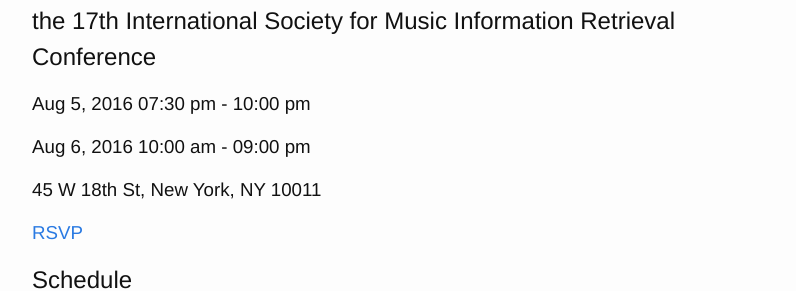
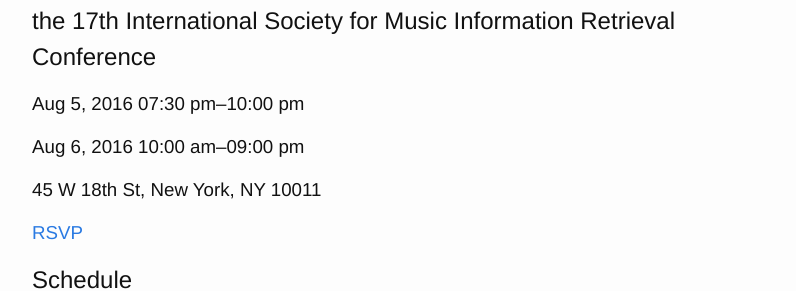
Before and after one commit to musichackathon/mmh_jekyll, a Jekyll site: the page built from _events/2016-08-05.md, in a window 1280 px wide and 900 px high, scrolled down 628 px. Shown: the part 167-458 px from the top of the window, without its empty margins (223-1019 px from the left). Built offline with Jekyll 4.4.1, drawn with Linux system fonts in a browser that asks for light colours.

Commit message:
In the event.html layout, switch hyphen to ndash
Ndashes are appropriate for showing ranges such as times.
Hyphens are grossly inappropriate for this purpose.

```diff
--- a/_layouts/event.html
+++ b/_layouts/event.html
@@ -17,7 +17,7 @@
 
   {% if page.days %}
     {% for day in page.days %}
-        <h3>{{day.day | date: site.date_format }} {{day.start | date: site.time_format}} - {{day.end | date: site.time_format}}</h3>
+        <h3>{{day.day | date: site.date_format }} {{day.start | date: site.time_format}}–{{day.end | date: site.time_format}}</h3>
     {% endfor %}
   {% elsif page.date %}
     <h3>{{page.date | date: site.date_format }}</h3>
```
